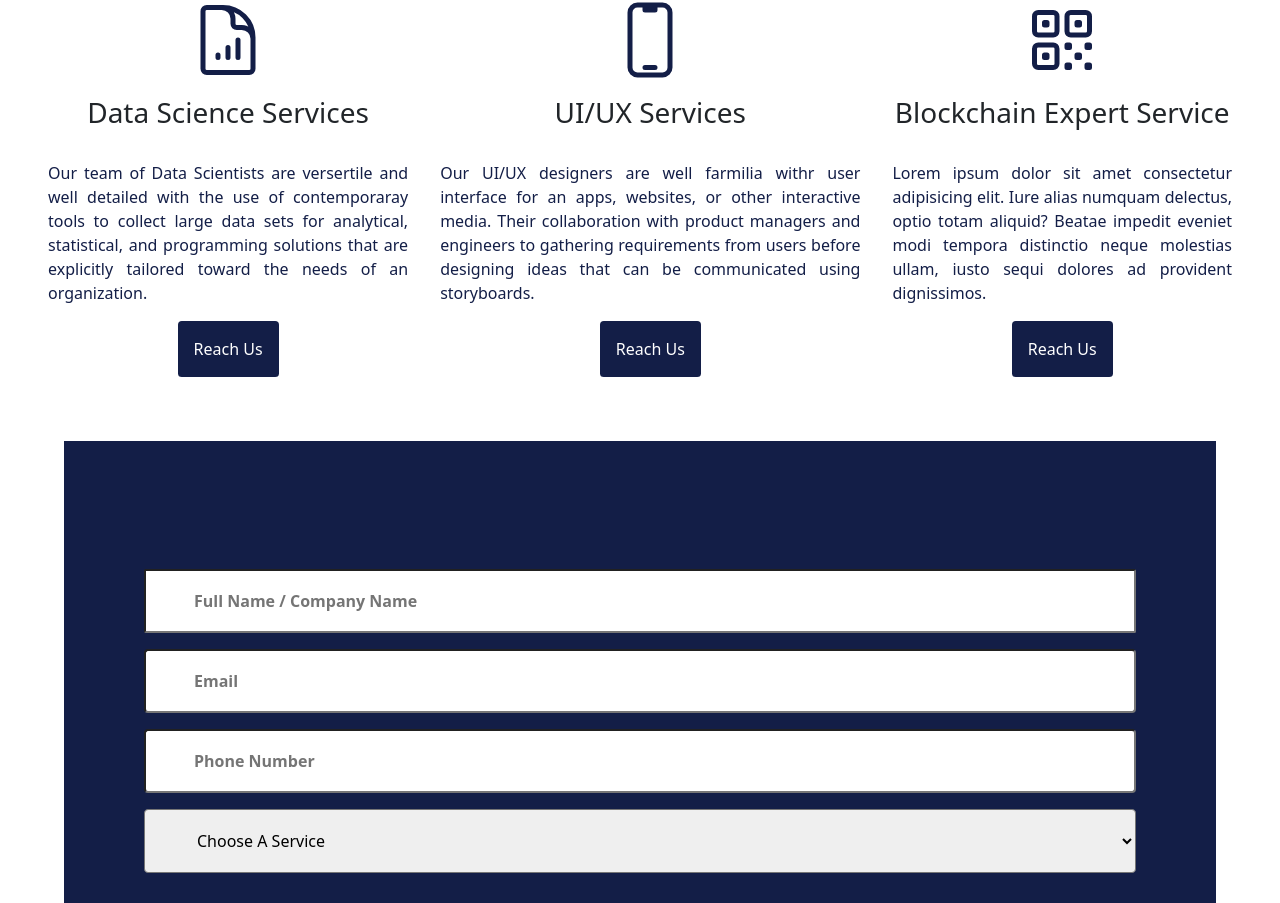
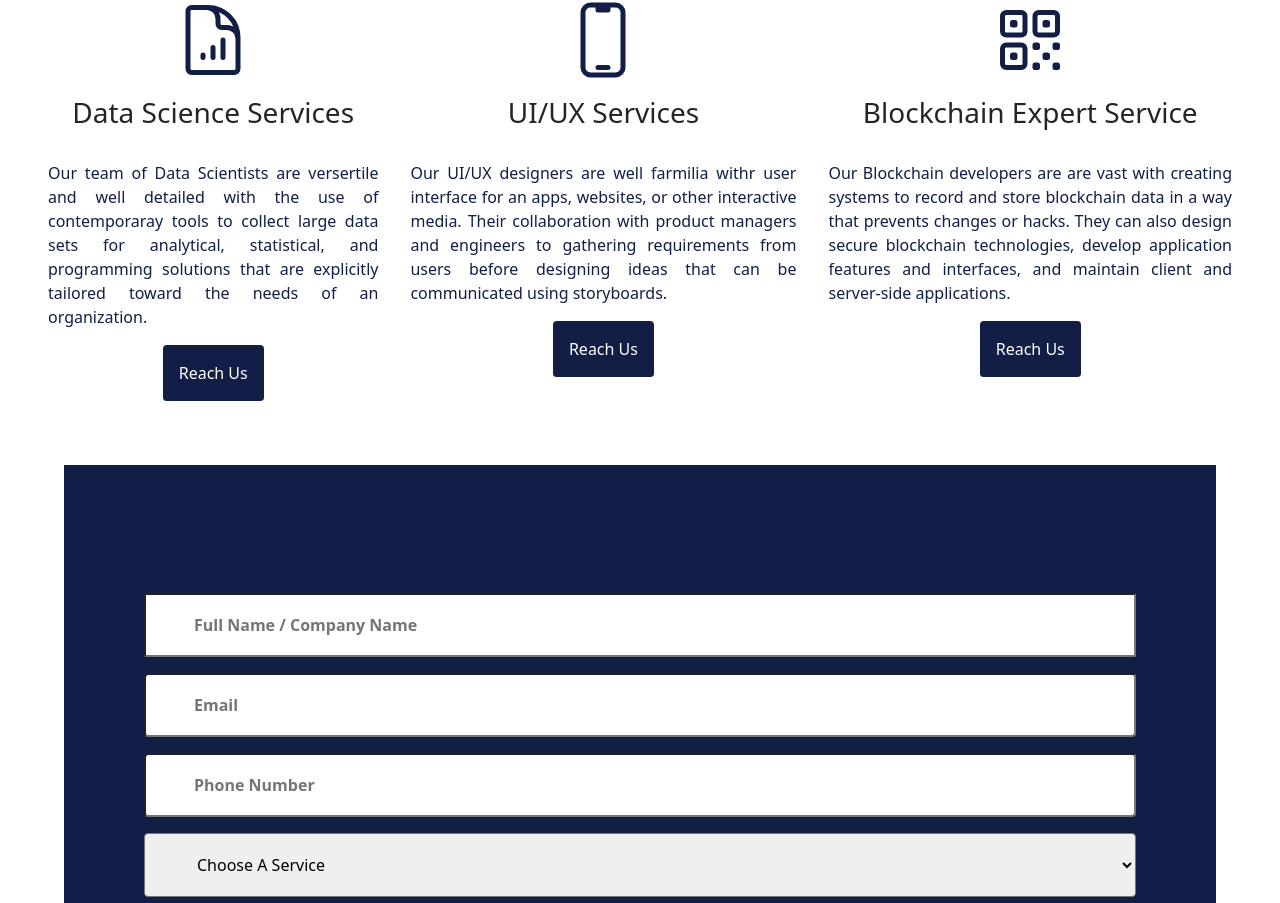
Before and after one commit to Oxygene1/nupat_web_2, a React (Create React App) app: page /IT-Services in a window 1280 px wide. Shown: the part 1074-1977 px from the top of the page. Built offline with nearby package versions, Linux system fonts and the light colour scheme.

Commit message:
services updated

```diff
--- a/src/components/Services.jsx
+++ b/src/components/Services.jsx
@@ -200,7 +200,7 @@ const Services = () => {
         <div>
         <div>
         <h3>Blockchain Expert Service</h3>
-        <p className='servicePara'> Lorem ipsum dolor sit amet consectetur adipisicing elit. Iure alias numquam delectus, optio totam aliquid? Beatae impedit eveniet modi tempora distinctio neque molestias ullam, iusto sequi dolores ad provident dignissimos.</p>
+        <p className='servicePara'>Our Blockchain developers are are vast with creating systems to record and store blockchain data in a way that prevents changes or hacks. They can also design secure blockchain technologies, develop application features and interfaces, and maintain client and server-side applications.</p>
         <div>
         <button className='scrollbtn' onClick={executeScroll}>Reach Us</button>
         </div>
```
